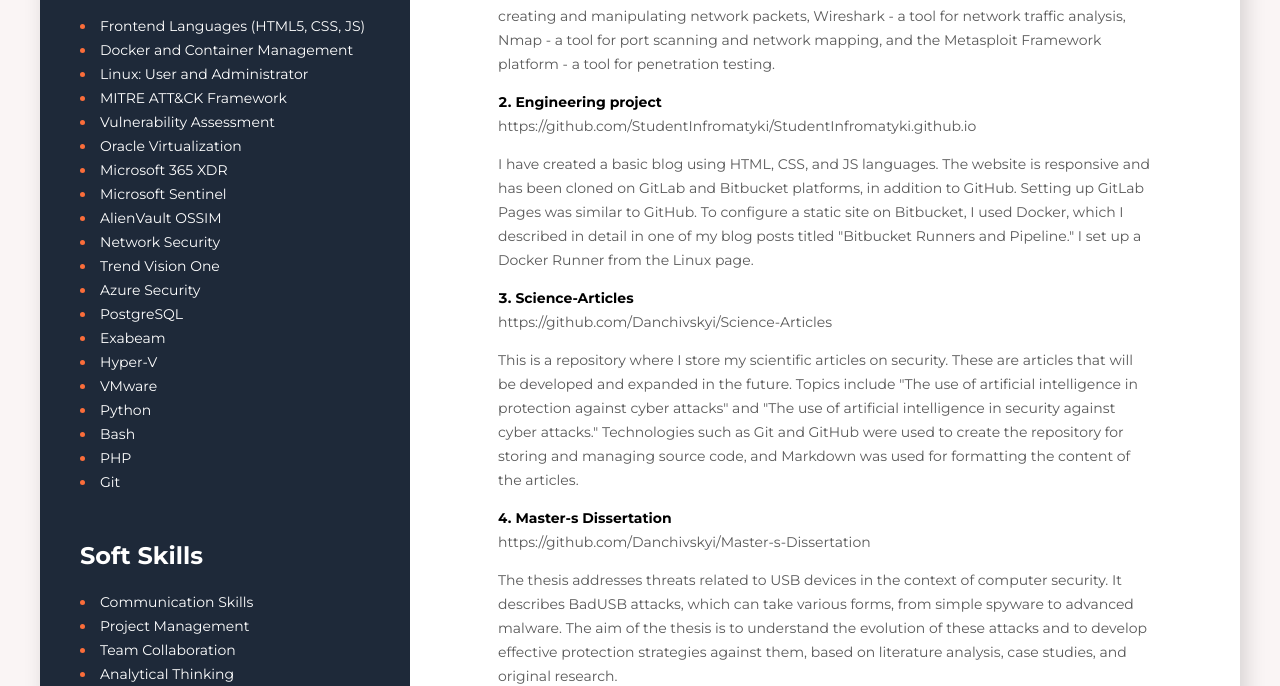
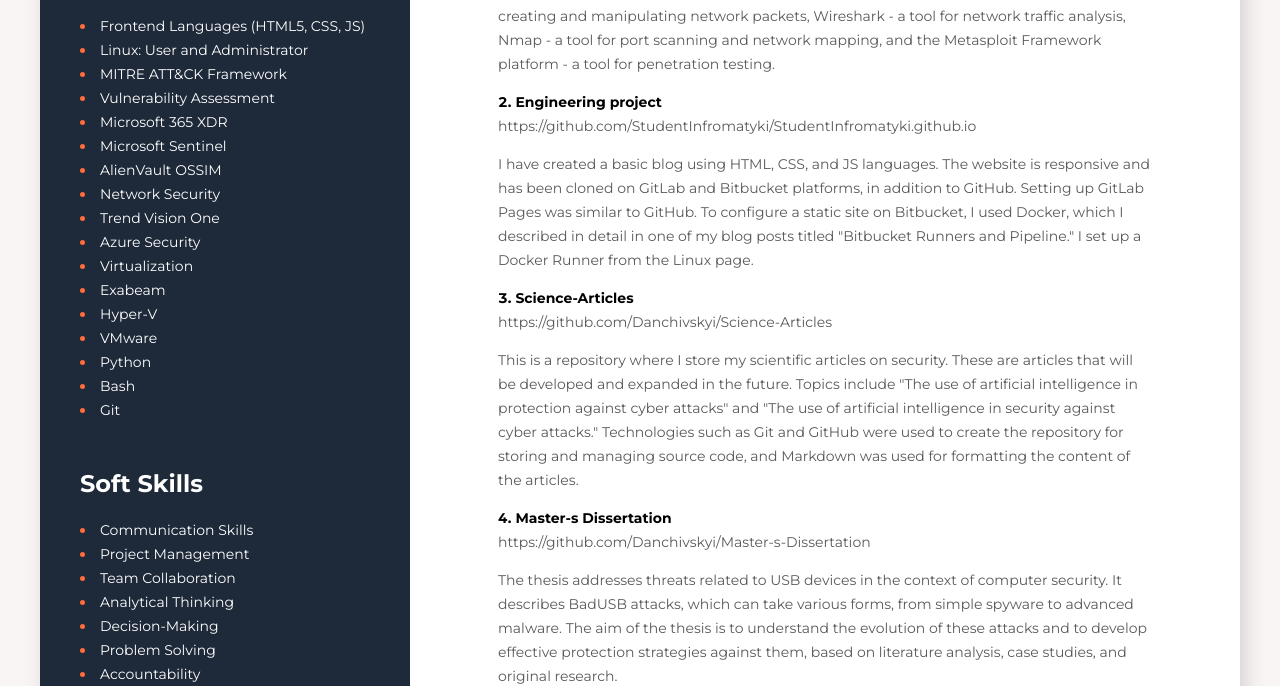
Before and after one commit to Danchivskyi/CV-English, a plain HTML site: page index.html in a window 1280 px wide. Shown: the part 563-1249 px from the top of the page. Drawn offline with Linux system fonts and the light colour scheme.

Commit message:
27.12.2024

```diff
--- a/index.html
+++ b/index.html
@@ -146,6 +146,7 @@
                 <h2 class="certificates">Certificates</h2>
 
                 <ul class="certificates-list">
+                    <li><a href="pdf/Microsoft 365 Certified Administrator Expert.pdf" target="_blank">Microsoft 365 Certified: Administrator Expert</a></li>
                     <li><a href="pdf/CompTIA Security+ (SY0-701).pdf" target="_blank">CompTIA Security+ (SY0-701)</a></li>
                     <li><a href="pdf/Microsoft Certified-SC-100.pdf" target="_blank">Microsoft Certified: Cybersecurity Architect Expert</a></li>
                     <li><a href="pdf/Microsoft Certified - SC-400.pdf" target="_blank">Microsoft Certified: Information Protection and Compliance Administrator Associate</a></li>
@@ -206,24 +207,21 @@
                 <h2 class="header-secondary">Tech Skills</h2>
                 <ul class="list-secondary">
                     <li><span class="list-secondary-item">Frontend Languages (HTML5, CSS, JS)</span></li>
-                    <li><span class="list-secondary-item">Docker and Container Management</span></li>
                     <li><span class="list-secondary-item">Linux: User and Administrator</span></li>
                     <li><span class="list-secondary-item">MITRE ATT&CK Framework</span></li>
                     <li><span class="list-secondary-item">Vulnerability Assessment</span></li>
-                    <li><span class="list-secondary-item">Oracle Virtualization</span></li>
                     <li><span class="list-secondary-item">Microsoft 365 XDR</span></li>
                     <li><span class="list-secondary-item">Microsoft Sentinel</span></li>
                     <li><span class="list-secondary-item">AlienVault OSSIM</span></li>
                     <li><span class="list-secondary-item">Network Security</span></li>
                     <li><span class="list-secondary-item">Trend Vision One</span></li>
                     <li><span class="list-secondary-item">Azure Security</span></li>
-                    <li><span class="list-secondary-item">PostgreSQL</span></li>
+                    <li><span class="list-secondary-item">Virtualization</span></li>
                     <li><span class="list-secondary-item">Exabeam</span></li>
                     <li><span class="list-secondary-item">Hyper-V</span></li>
                     <li><span class="list-secondary-item">VMware</span></li>
                     <li><span class="list-secondary-item">Python</span></li>
                     <li><span class="list-secondary-item">Bash</span></li>
-                    <li><span class="list-secondary-item">PHP</span></li>
                     <li><span class="list-secondary-item">Git</span></li>
                 </ul>
             </div>
```
Also changed, not shown: 1 other file.
